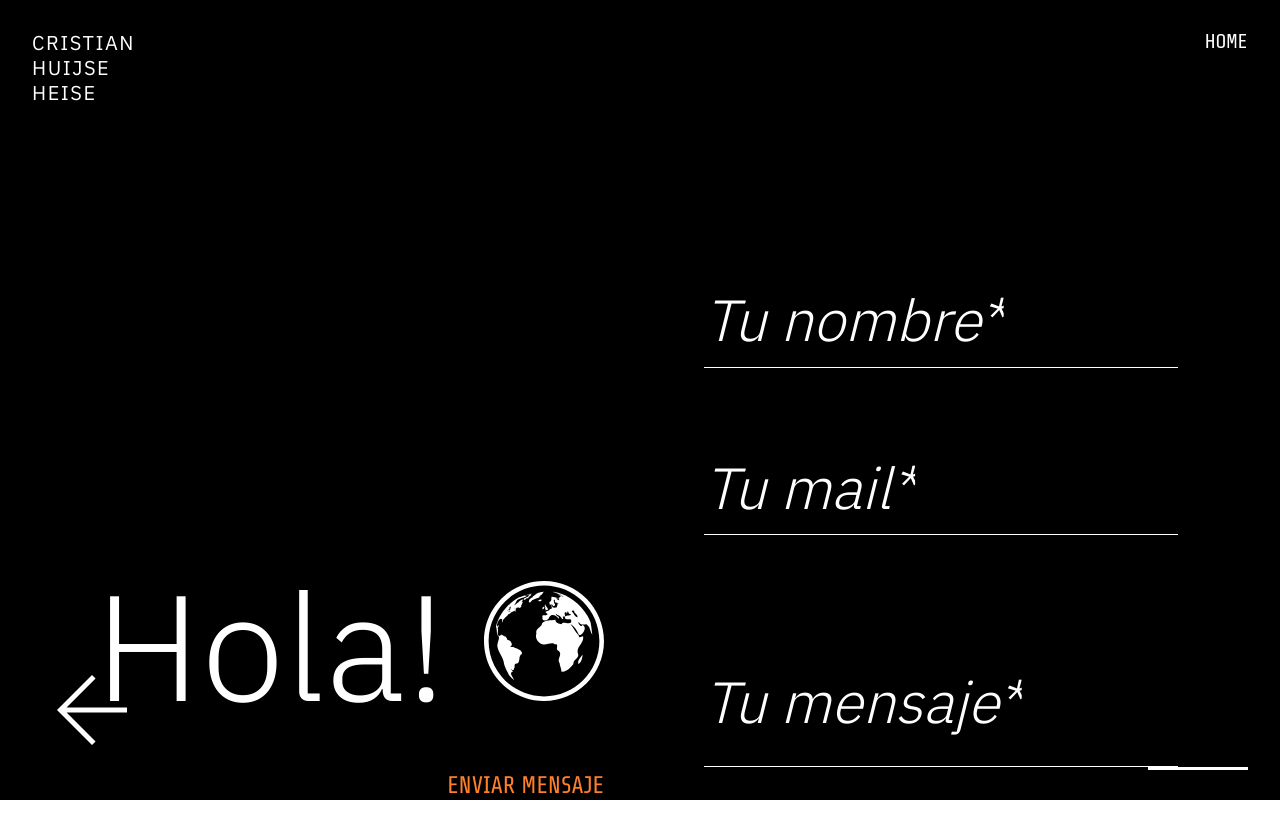
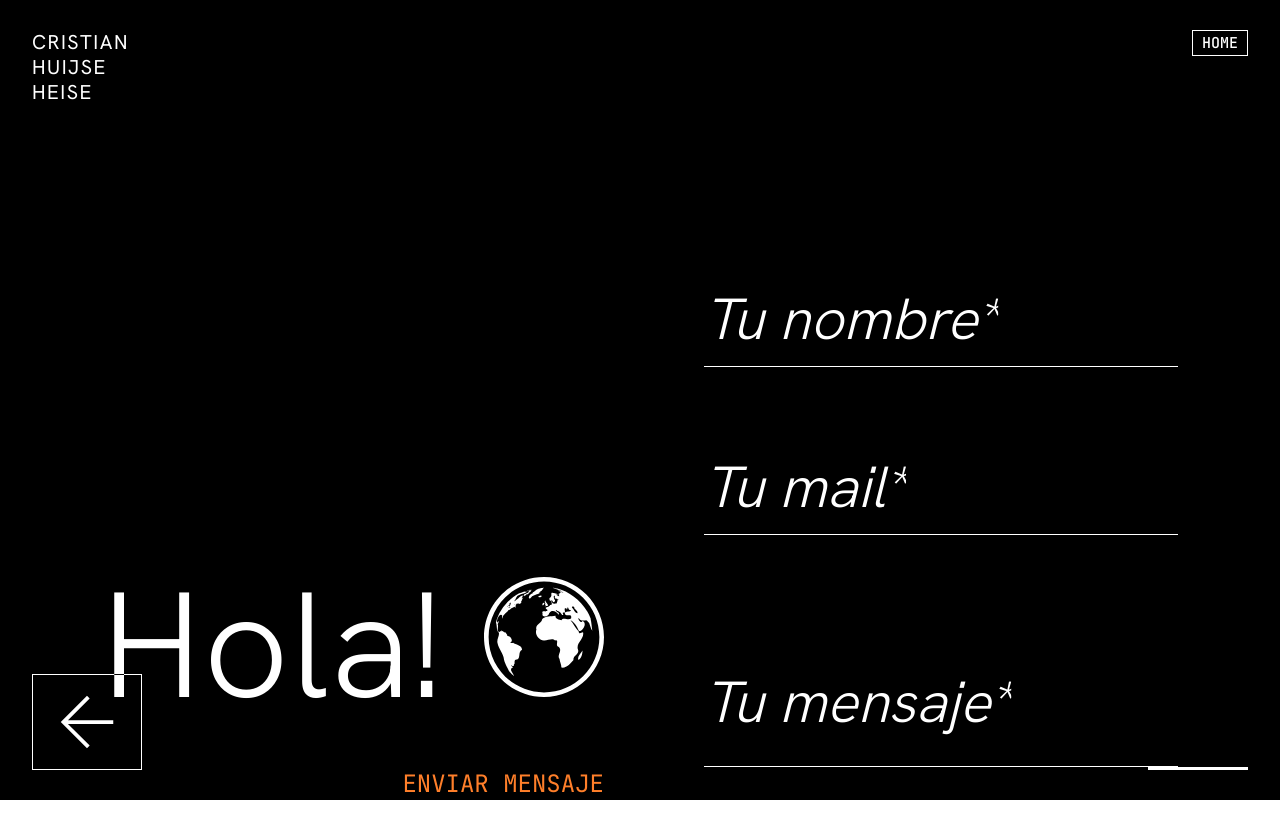
Before and after one commit to chuijse/chh-website-nextjs-pages, a Next.js app: page /contact in a window 1280 px wide. Shown: the top 838 px of the page. Built offline with nearby package versions, Linux system fonts and the light colour scheme.

Commit message:
nueva typografia y blendmode

```diff
--- a/components/Nav.js
+++ b/components/Nav.js
@@ -1,85 +1,54 @@
 import { withRouter } from "next/router";
-import { motion, AnimatePresence } from "framer-motion";
-
-const btnVariants = {
-  initial: { clipPath: "polygon(0 0, 100% 0, 100% 0, 0 0)", y: 10 },
-  animate: { clipPath: "polygon(0 0, 100% 0, 100% 100%, 0% 100%)", y: 0 },
-  exit:    { clipPath: "polygon(0 0, 100% 0, 100% 0, 0 0)", y: 10 },
-};
-
-const btnTransition = { duration: 0.35, ease: [0.33, 1, 0.68, 1], delay: 0.5 };
 
 function Nav({ router, isTransition, onNavigate, onBack }) {
   const pathname = router.pathname;
   const isHome    = pathname === "/";
   const isContact = pathname === "/contact";
-  const isAbout   = pathname === "/about";
 
   return (
-    <section className="layout-root">
+    <section className={isContact ? "layout-root on-dark" : "layout-root"}>
       <div className="layout-div">
-        <motion.h1
-          animate={{ color: isContact ? "rgb(255,255,255)" : "rgb(0,0,0)" }}
-          transition={{ duration: 0.5, delay: 0.15 }}
-        >
+        <h1>
           Cristian
           <br />
           Huijse
           <br />
           heise
-        </motion.h1>
+        </h1>
 
         <div className="top-buttons-root right">
-          <AnimatePresence mode="wait">
           {isHome ? (
-              <motion.button
+            <button
               key="about"
               type="button"
               aria-label="About button"
               className={isTransition ? "disabled" : ""}
-                variants={btnVariants}
-                initial="initial"
-                animate="animate"
-                exit="exit"
-                transition={btnTransition}
               onClick={() => onNavigate("/about")}
             >
               About
-              </motion.button>
+            </button>
           ) : (
-              <motion.button
+            <button
               key="home"
               type="button"
               aria-label="Home button"
-                className={`${isContact ? "white-button" : ""} ${isTransition ? "disabled" : ""}`}
-                variants={btnVariants}
-                initial="initial"
-                animate="animate"
-                exit="exit"
-                transition={btnTransition}
+              className={isTransition ? "disabled" : ""}
               onClick={() => onNavigate("/")}
             >
               Home
-              </motion.button>
+            </button>
           )}
-          </AnimatePresence>
         </div>
       </div>
 
       <div className="layout-div">
         <div className="top-buttons-root left">
-          <AnimatePresence mode="wait">
           {isContact ? (
-              <motion.button
+            <button
               key="back"
               type="button"
               aria-label="Back button"
-                className={`white-button ${isTransition ? "disabled" : ""}`}
-                variants={btnVariants}
-                initial="initial"
-                animate="animate"
-                exit="exit"
-                transition={btnTransition}
+              className={isTransition ? "disabled" : ""}
               onClick={onBack}
             >
               <svg
@@ -93,27 +62,21 @@ function Nav({ router, isTransition, onNavigate, onBack }) {
                   d="m6.921 12.5l5.792 5.792L12 19l-7-7l7-7l.713.708L6.921 11.5H19v1z"
                 />
               </svg>
-              </motion.button>
+            </button>
           ) : (
-              <motion.button
+            <button
               key="contact"
               type="button"
               aria-label="Contact button"
               className={isTransition ? "disabled" : ""}
-                variants={btnVariants}
-                initial="initial"
-                animate="animate"
-                exit="exit"
-                transition={btnTransition}
               onClick={() => onNavigate("/contact")}
             >
               Contact
-              </motion.button>
+            </button>
           )}
-          </AnimatePresence>
         </div>
 
-        <div className={isContact ? "scrolling-bar white" : "scrolling-bar"} />
+        <div className="scrolling-bar" />
       </div>
     </section>
   );
--- a/pages/_app.js
+++ b/pages/_app.js
@@ -3,43 +3,22 @@ import Nav from "@/components/Nav";
 import dynamic from "next/dynamic";
 import React, { useCallback, useRef, useState } from "react";
 import {
-  IBM_Plex_Mono,
-  IBM_Plex_Sans,
-  Roboto_Mono,
-  Share_Tech,
-  Share_Tech_Mono,
+  JetBrains_Mono,
+  Hanken_Grotesk,
 } from "next/font/google";
 
-const ibmPlexSans = IBM_Plex_Sans({
+const jetbrainsMono = JetBrains_Mono({
   subsets: ["latin"],
   weight: ["300", "400", "500", "600", "700"],
   style: ["normal", "italic"],
-  variable: "--font-ibm-plex-sans",
+  variable: "--font-mono",
 });
 
-const ibmPlexMono = IBM_Plex_Mono({
+const hankenGrotesk = Hanken_Grotesk({
   subsets: ["latin"],
   weight: ["300", "400", "500", "600", "700"],
   style: ["normal", "italic"],
-  variable: "--font-ibm-plex-mono",
-});
-
-const robotoMono = Roboto_Mono({
-  subsets: ["latin"],
-  weight: ["400"],
-  variable: "--font-roboto-mono",
-});
-
-const shareTech = Share_Tech({
-  subsets: ["latin"],
-  weight: ["400"],
-  variable: "--font-share-tech",
-});
-
-const shareTechMono = Share_Tech_Mono({
-  subsets: ["latin"],
-  weight: ["400"],
-  variable: "--font-share-tech-mono",
+  variable: "--font-sans",
 });
 
 const ThreeRouteTransition = dynamic(
@@ -185,14 +164,16 @@ export default function App({ Component, pageProps, router }) {
 
   return (
     <div
-      className={`${ibmPlexSans.variable} ${ibmPlexMono.variable} ${robotoMono.variable} ${shareTech.variable} ${shareTechMono.variable}`}
+      className={`${jetbrainsMono.variable} ${hankenGrotesk.variable}`}
     >
+      <div className="app-stage">
         <Nav
           isTransition={isTransition}
           onNavigate={transitionTo}
           onBack={transitionBack}
         />
         <Component {...pageProps} />
+      </div>
       <ThreeRouteTransition
         phase={routeTransition.phase}
         label={routeTransition.label}
--- a/styles/abstract/_colors.scss
+++ b/styles/abstract/_colors.scss
@@ -4,3 +4,8 @@ $secondary-color: #1a1a1a;
 
 $white-color: #ffffff;
 $black-color: #000000;
+
+// Inverso de $primary-color. Bajo `mix-blend-mode: difference` sobre fondo
+// blanco se ve como el naranja de marca: |#0080d5 - #fff| = #ff7f2a. Se usa en
+// los hovers del nav para que el difference NO los convierta en celeste.
+$primary-inverted: #0080d5;
--- a/styles/abstract/_fonts.scss
+++ b/styles/abstract/_fonts.scss
@@ -1,8 +1,8 @@
 @use "./colors" as *;
 @use "./responsive" as *;
 
-$font-ibm-plex-sans: var(--font-ibm-plex-sans), sans-serif;
-$font-ibm-plex-mono: var(--font-ibm-plex-mono), monospace;
-$font-roboto-mono: var(--font-roboto-mono), monospace;
-$font-share-tech: var(--font-share-tech), monospace;
-$font-share-tech-mono: var(--font-share-tech-mono), monospace;
+$font-ibm-plex-sans: var(--font-sans), sans-serif;
+$font-ibm-plex-mono: var(--font-mono), monospace;
+$font-roboto-mono: var(--font-mono), monospace;
+$font-share-tech: var(--font-mono), monospace;
+$font-share-tech-mono: var(--font-mono), monospace;
--- a/styles/components/_about.scss
+++ b/styles/components/_about.scss
@@ -49,6 +49,7 @@
                 grid-row: 2 / 3;
                 grid-column: 2 / 3;
                 margin-right: 0;
+                margin-bottom: 100px;
             }
             @include tablet {
                 grid-row: 2 / 3;
@@ -102,11 +103,11 @@
                     }
                     @include phone {
                         order: 2;
-                        font-size: 14px;
+                        font-size: 15px;
                         font-weight: 700;
                         text-transform: uppercase;
                         letter-spacing: 0.1em;
-                        margin-bottom: 0.5rem;
+                        margin-bottom: 1rem;
                     }
                     @include tablet {
                         order: 0;
@@ -149,14 +150,14 @@
                     }
                     @include phone {
                         order: 3;
-                        font-size: 36px;
-                        line-height: 44px;
+                        font-size: 44px;
+                        line-height: 48px;
                         font-weight: 400;
                         white-space: normal;
                         display: block;
                         background-color: transparent;
                         padding: 0;
-                        margin-bottom: 1.5rem;
+                        margin-bottom: 0.5rem;
                     }
                     @include tablet {
                         z-index: 4;
@@ -227,7 +228,7 @@
                 @include phone {
                     font-size: 16px;
                     line-height: 28px;
-                    margin-bottom: 3rem;
+                    margin-bottom: 1.5rem;
                 }
                 @include tablet {
                     margin-top: 15px;
@@ -309,15 +310,15 @@
                 grid-row: 1 / 2;
                 grid-column: 2 / 3;
                 margin: 0 0 48px 0;
-                height: 50vh;
+                height: 40vh;
                 width: 100%;
                 z-index: 0;
             }
             @include phone {
                 grid-row: 1 / 2;
                 grid-column: 2 / 3;
-                margin: 0 0 48px 0;
-                height: 60vh;
+                margin: 0 0 20px 0;
+                height: 55vh;
                 width: 100%;
                 z-index: 0;
             }
--- a/styles/components/_nav.scss
+++ b/styles/components/_nav.scss
@@ -8,8 +8,8 @@
     stroke: inherit;
     @content;
     &:hover {
-        fill: $primary-color;
-        stroke: $primary-color;
+        fill: var(--nav-hover);
+        stroke: var(--nav-hover);
     }
     path {
         fill: inherit;
@@ -26,9 +26,18 @@
     display: flex;
     flex-direction: column;
     justify-content: space-between;
-    background: inherit;
+    background: transparent;
     pointer-events: none;
-    z-index: 10;
+    z-index: 210;
+    mix-blend-mode: difference;
+
+    // Color de hover según el fondo de la página. Bajo `difference`:
+    // - fondo blanco (home/about) → necesita el inverso para verse naranja.
+    // - fondo negro (contact) → necesita el naranja literal (no se invierte).
+    --nav-hover: #{$primary-inverted};
+    &.on-dark {
+        --nav-hover: #{$primary-color};
+    }
 
     @include small-phone {
         top: 18px;
@@ -70,7 +79,7 @@
         justify-content: space-between;
         align-items: flex-start;
         width: 100%;
-        background: inherit;
+        background: transparent;
         h1 {
             //border: 1px solid green;
             margin: 0px;
@@ -79,9 +88,7 @@
             font-size: 21px;
             text-transform: uppercase;
             letter-spacing: 1.8px;
-            background: inherit;
-            -webkit-background-clip: text;
-            background-clip: text;
+            color: white;
 
             @include phone {
                 font-size: 17px;
@@ -136,64 +143,43 @@
             text-transform: uppercase;
             background-color: transparent;
             margin: 0px;
-            padding: 0px;
-            border: none;
+            padding: 2px 9px;
+            border: 1.5px solid white;
+            font-weight: 500;
+            box-shadow: none;
             z-index: 15;
             cursor: pointer;
-            color: $black-color;
+            color: white;
             @include phone {
+                font-size: 13px;
+            }
+            @include small-phone {
+                font-size: 10px;
+            }
+            @include tablet {
+                font-size: 15px;
+            }
+            @include desktop {
+                font-size: 15px;
+            }
+            @include large {
                 font-size: 18px;
             }
-            @include small-phone {
-                font-size: 13px;
-            }
-            @include tablet {
-                font-size: 18px;
-            }
-            @include desktop {
-                font-size: 20px;
-            }
-            @include large {
-                font-size: 24px;
-            }
             &:hover {
-                color: $primary-color;
-            }
-            &.white-button {
-                color: $white-color;
-                &:hover {
-                    color: $primary-color;
-                }
-                @include svg {
-                    fill: $white-color;
-                    stroke: none !important;
-                 };
+                color: var(--nav-hover);
+                border: 1.5px solid var(--nav-hover);
             }
             @include svg {
-                fill: $black-color;
+                fill: white;
                 stroke: transparent;
                 &:hover {
-                    fill: $primary-color;
+                    fill: var(--nav-hover);
                     stroke: none !important;
                 }
             };
         }
-        .show {
-            @include bottom-show{
-                transition:
-                    all 0s cubic-bezier(0.25, 1, 0.5, 1) 0.5s,
-                    fill 0.5s cubic-bezier(0.25, 1, 0.5, 1) 0.2s,
-                    color 0.5s cubic-bezier(0.25, 1, 0.5, 1) 0.2s;
-            }
-        }
-        .hidden {
-            @include bottom-hidden {
-                transition:
-                    all 0s cubic-bezier(0.25, 1, 0.5, 1) 0.5s;
-            }
-        }
         .disabled {
-            cursor: wait;
+            pointer-events: none;
         }
         .scrolling-bar {
             // La línea se alinea a la base de su fila = base del botón Contact
@@ -203,36 +189,27 @@
             transition: border-bottom 0s cubic-bezier(0.25, 1, 0.5, 1) 0.5s;
             z-index: 15;
             width: 80px;
-            border-bottom: 2px solid $black-color;
-            &.white {
-                border-bottom: 2px solid $white-color;
-            }
+            border-bottom: 2px solid white;
 
             @include small-phone {
                 width: 56px;
-                border-bottom: 1px solid $black-color;
-                &.white {
-                    border-bottom: 1px solid $white-color;
-                }
+                border-bottom: 1px solid white;
             }
             @include phone {
                 width: 72px;
-                border-bottom: 2px solid $black-color;
+                border-bottom: 2px solid white;
             }
             @include tablet {
                 width: 90px;
-                border-bottom: 2px solid $black-color;
+                border-bottom: 2px solid white;
             }
             @include desktop {
                 width: 100px;
-                border-bottom: 3px solid $black-color;
-                &.white {
-                    border-bottom: 3px solid $white-color;
-                }
+                border-bottom: 3px solid white;
             }
             @include large {
                 width: 120px;
-                border-bottom: 3px solid $black-color;
+                border-bottom: 3px solid white;
             }
         }
     }
--- a/styles/global.scss
+++ b/styles/global.scss
@@ -15,6 +15,19 @@ body {
   margin: 0px;
   max-width: 100vw;
   overflow-x: hidden;
+  background-color: white;
+}
+
+// Aísla el nav + la página en su propio contexto de apilamiento para que el
+// mix-blend-mode del nav solo mezcle con el contenido de la página. La
+// transición Three.js (canvas WebGL) queda FUERA de este grupo, así su capa
+// GPU no contamina el blend del nav durante la transición.
+// El blanco va aquí (no en el body) porque el blend solo "ve" píxeles pintados
+// DENTRO de este grupo aislado; sin esto el nav no tendría contra qué invertir.
+.app-stage {
+  isolation: isolate;
+  min-height: 100vh;
+  background-color: white;
 }
 
 //-------theme---------//
```
Also changed, not shown: styles/components/_transition.scss (+23 -8 lines). Lines whose indentation alone changed are shown as unchanged.
